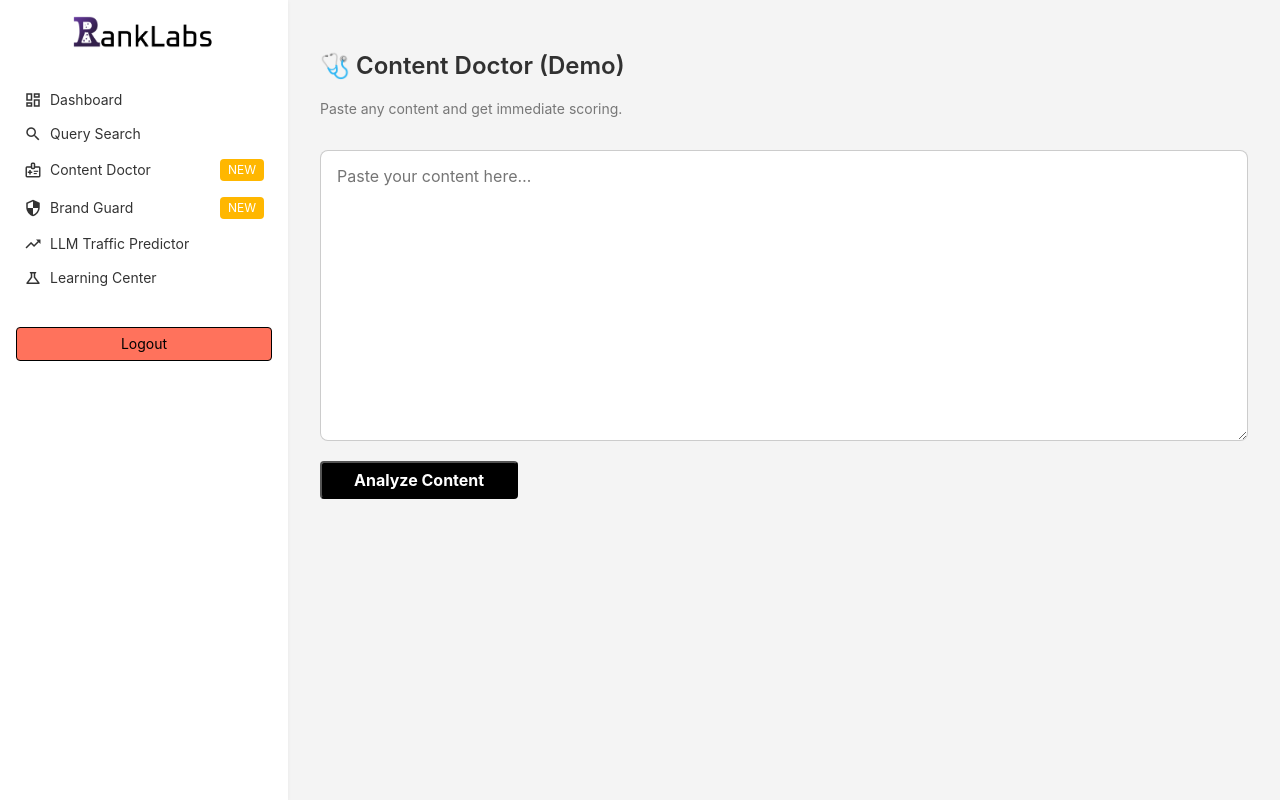
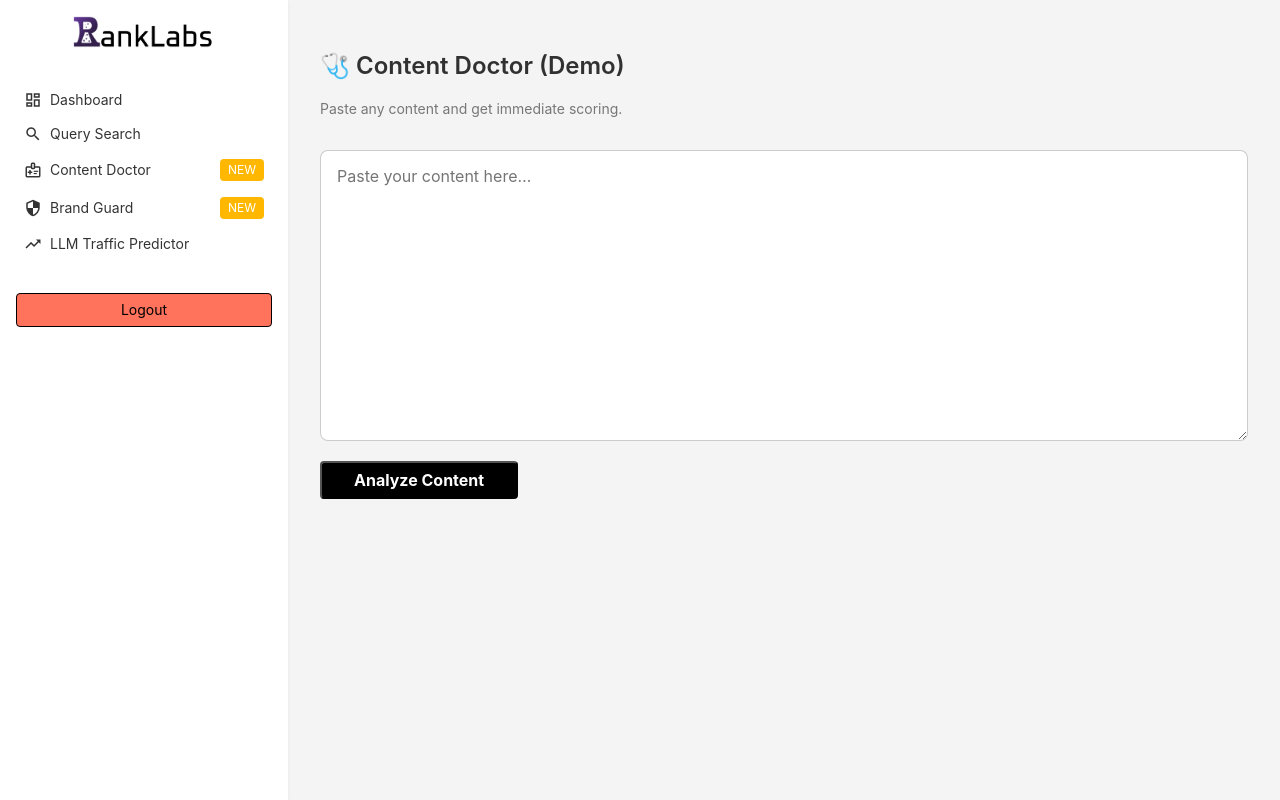
Before and after one commit to RankLab-AI/ranklab-alpha, a FastAPI app: page /content-doctor in a window 1280 px wide. Run offline with FastAPI, Linux system fonts and the light colour scheme; parts of the project's set-up code (start-up, migrations or seed data) failed here and were passed over.

Commit message:
chore: removes unused feature menu

```diff
--- a/app/templates/partials/sidebar.html
+++ b/app/templates/partials/sidebar.html
@@ -37,11 +37,6 @@
       LLM Traffic Predictor
     </a>
 
-    <a href="#" class="db pa2 black-80 hover-bg-light-gray br2 flex items-center">
-      <span class="material-icons-outlined mr2 v-mid">science</span>
-      Learning Center
-    </a>
-
     <form action="/logout" method="post" class="mt4">
       <button type="submit" class="f6 link dim br2 ba ph3 pv2 mb2 dib w-100 bg-light-red">
         Logout
```
